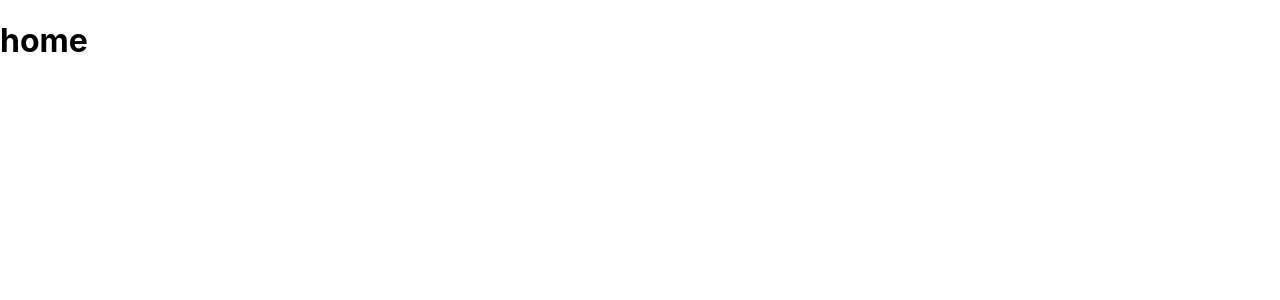
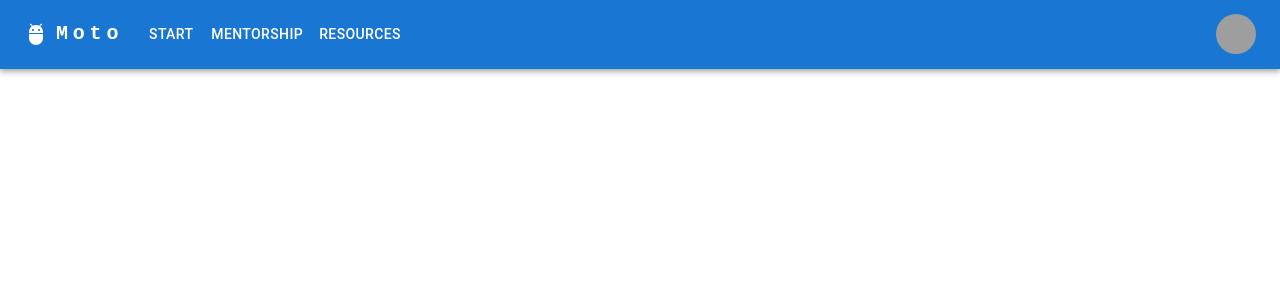
Before and after one commit to andrewaustin12/veteranMentorship, a React (Create React App) app in the folder client/: page /mentorship in a window 1280 px wide. Shown: the top 300 px of the page. Built offline with nearby package versions, Linux system fonts and the light colour scheme; grey boxes are pictures that could not be loaded.

Commit message:
create base navbar

```diff
--- a/client/src/App.js
+++ b/client/src/App.js
@@ -1,10 +1,11 @@
 import './App.css';
+import Navbar from './components/Navbar';
 
 
 function App() {
   return (
     <div >
-      <h1>home</h1>
+      <Navbar />
     </div>
   );
 }
--- /dev/null
+++ b/client/src/components/Navbar.js
@@ -0,0 +1,162 @@
+import * as React from 'react';
+import AppBar from '@mui/material/AppBar';
+import Box from '@mui/material/Box';
+import Toolbar from '@mui/material/Toolbar';
+import IconButton from '@mui/material/IconButton';
+import Typography from '@mui/material/Typography';
+import Menu from '@mui/material/Menu';
+import MenuIcon from '@mui/icons-material/Menu';
+import Container from '@mui/material/Container';
+import Avatar from '@mui/material/Avatar';
+import Button from '@mui/material/Button';
+import Tooltip from '@mui/material/Tooltip';
+import MenuItem from '@mui/material/MenuItem';
+import AdbIcon from '@mui/icons-material/Adb';
+
+const pages = ['Start', 'Mentorship', 'Resources'];
+const settings = ['Profile', 'Account', 'Dashboard', 'Logout'];
+
+function Navbar() {
+  const [anchorElNav, setAnchorElNav] = React.useState(null);
+  const [anchorElUser, setAnchorElUser] = React.useState(null);
+
+  const handleOpenNavMenu = (event) => {
+    setAnchorElNav(event.currentTarget);
+  };
+  const handleOpenUserMenu = (event) => {
+    setAnchorElUser(event.currentTarget);
+  };
+
+  const handleCloseNavMenu = () => {
+    setAnchorElNav(null);
+  };
+
+  const handleCloseUserMenu = () => {
+    setAnchorElUser(null);
+  };
+
+  return (
+    <AppBar position="sticky">
+      <Container maxWidth="xl">
+        <Toolbar disableGutters>
+          <AdbIcon sx={{ display: { xs: 'none', md: 'flex' }, mr: 1 }} />
+          <Typography
+            variant="h6"
+            noWrap
+            component="a"
+            href="/"
+            sx={{
+              mr: 2,
+              display: { xs: 'none', md: 'flex' },
+              fontFamily: 'monospace',
+              fontWeight: 700,
+              letterSpacing: '.3rem',
+              color: 'inherit',
+              textDecoration: 'none',
+            }}
+          >
+            Moto
+          </Typography>
+
+          <Box sx={{ flexGrow: 1, display: { xs: 'flex', md: 'none' } }}>
+            <IconButton
+              size="large"
+              aria-label="account of current user"
+              aria-controls="menu-appbar"
+              aria-haspopup="true"
+              onClick={handleOpenNavMenu}
+              color="inherit"
+            >
+              <MenuIcon />
+            </IconButton>
+            <Menu
+              id="menu-appbar"
+              anchorEl={anchorElNav}
+              anchorOrigin={{
+                vertical: 'bottom',
+                horizontal: 'left',
+              }}
+              keepMounted
+              transformOrigin={{
+                vertical: 'top',
+                horizontal: 'left',
+              }}
+              open={Boolean(anchorElNav)}
+              onClose={handleCloseNavMenu}
+              sx={{
+                display: { xs: 'block', md: 'none' },
+              }}
+            >
+              {pages.map((page) => (
+                <MenuItem key={page} onClick={handleCloseNavMenu}>
+                  <Typography textAlign="center">{page}</Typography>
+                </MenuItem>
+              ))}
+            </Menu>
+          </Box>
+          <AdbIcon sx={{ display: { xs: 'flex', md: 'none' }, mr: 1 }} />
+          <Typography
+            variant="h5"
+            noWrap
+            component="a"
+            href=""
+            sx={{
+              mr: 2,
+              display: { xs: 'flex', md: 'none' },
+              flexGrow: 1,
+              fontFamily: 'monospace',
+              fontWeight: 700,
+              letterSpacing: '.3rem',
+              color: 'inherit',
+              textDecoration: 'none',
+            }}
+          >
+            LOGO
+          </Typography>
+          <Box sx={{ flexGrow: 1, display: { xs: 'none', md: 'flex' } }}>
+            {pages.map((page) => (
+              <Button
+                key={page}
+                onClick={handleCloseNavMenu}
+                sx={{ my: 2, color: 'white', display: 'block' }}
+              >
+                {page}
+              </Button>
+            ))}
+          </Box>
+
+          <Box sx={{ flexGrow: 0 }}>
+            <Tooltip title="Open settings">
+              <IconButton onClick={handleOpenUserMenu} sx={{ p: 0 }}>
+                <Avatar alt="Remy Sharp" src="/static/images/avatar/2.jpg" />
+              </IconButton>
+            </Tooltip>
+            <Menu
+              sx={{ mt: '45px' }}
+              id="menu-appbar"
+              anchorEl={anchorElUser}
+              anchorOrigin={{
+                vertical: 'top',
+                horizontal: 'right',
+              }}
+              keepMounted
+              transformOrigin={{
+                vertical: 'top',
+                horizontal: 'right',
+              }}
+              open={Boolean(anchorElUser)}
+              onClose={handleCloseUserMenu}
+            >
+              {settings.map((setting) => (
+                <MenuItem key={setting} onClick={handleCloseUserMenu}>
+                  <Typography textAlign="center">{setting}</Typography>
+                </MenuItem>
+              ))}
+            </Menu>
+          </Box>
+        </Toolbar>
+      </Container>
+    </AppBar>
+  );
+}
+export default Navbar;
```
Also changed, not shown: client/package.json (+6 -1 lines), 1 other file (tests, documents, lock files or other folders).
